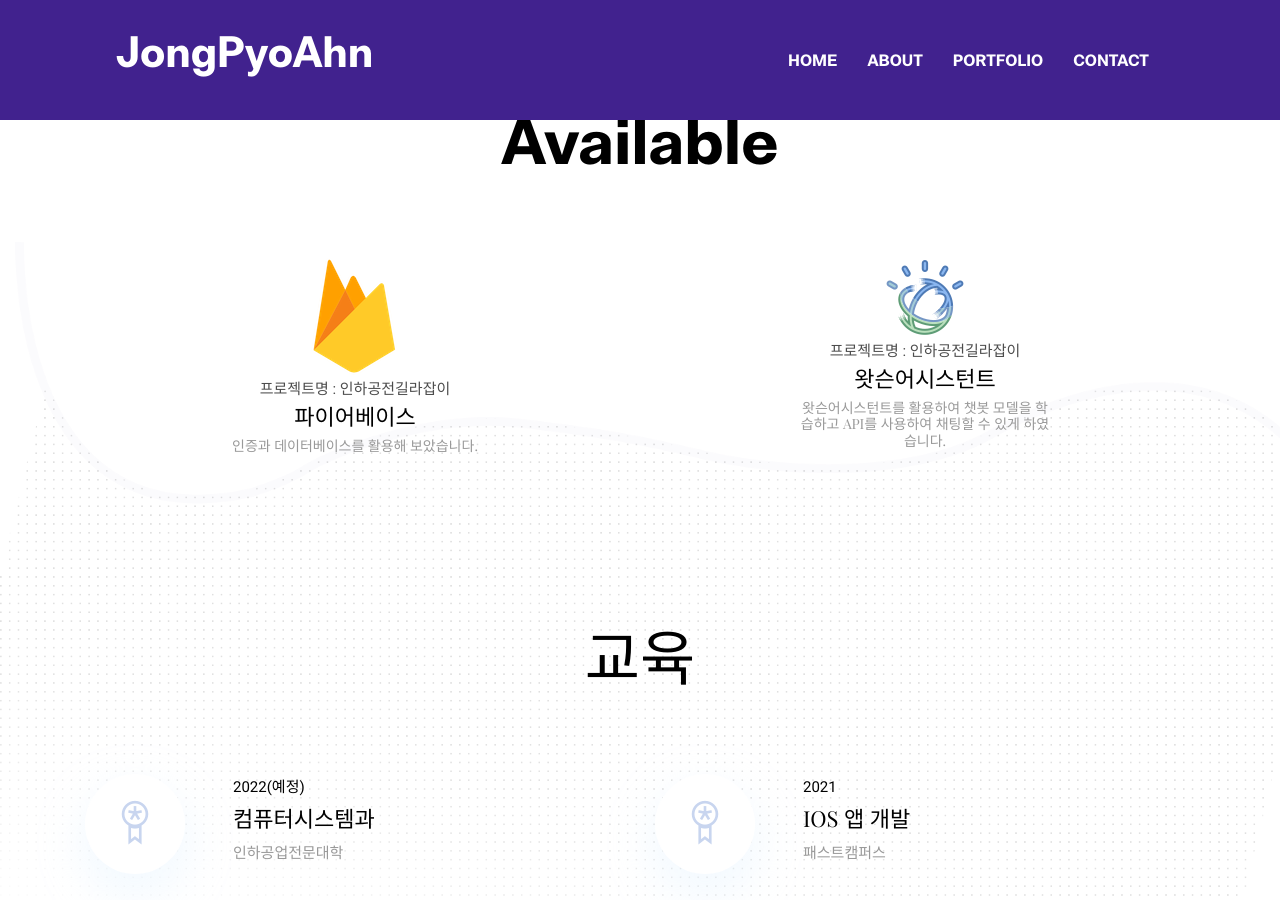
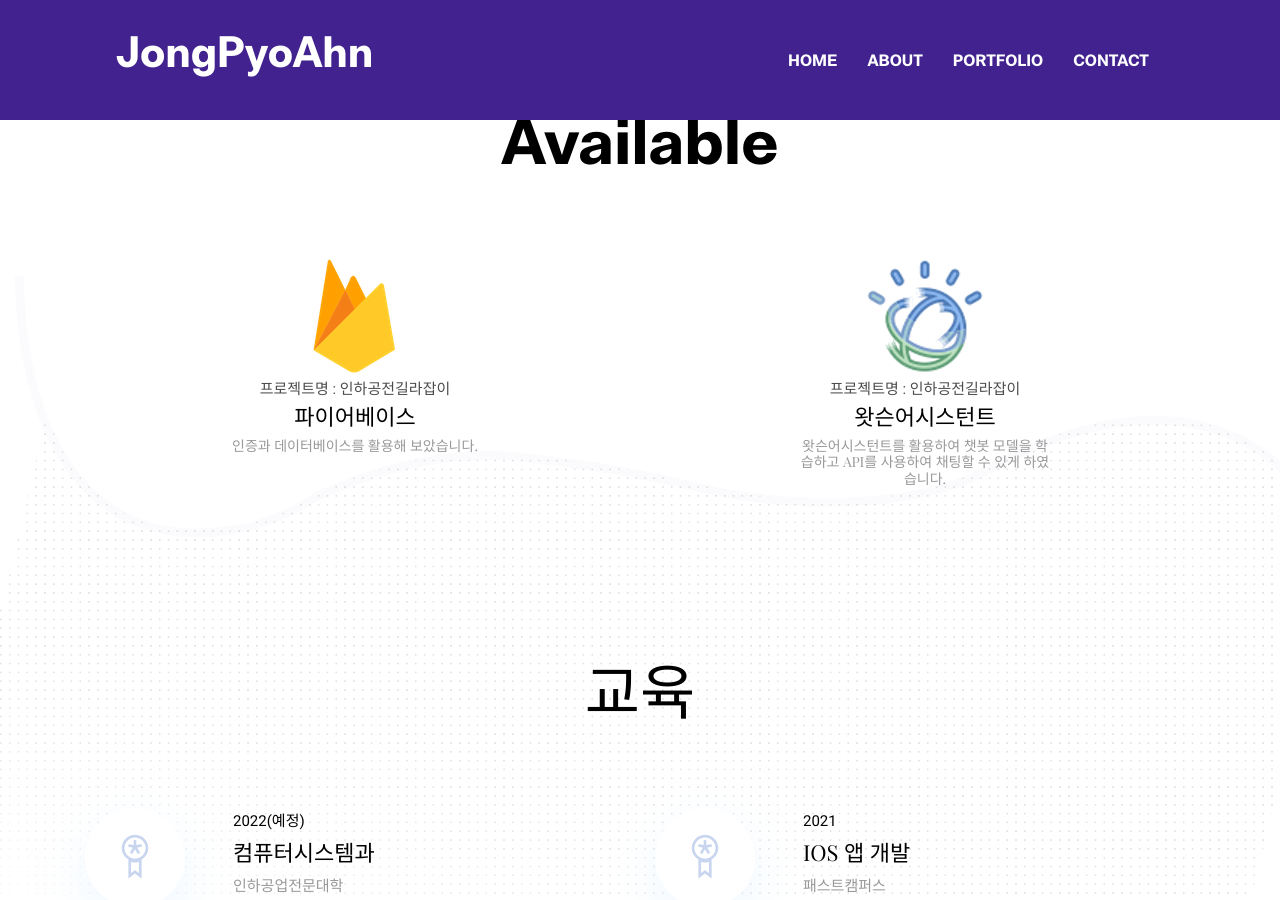
Before and after one commit to JongPyoAhn/JongPyoAhn.github.io, a Jekyll site: the page built from index.html, in a window 1280 px wide and 900 px high, scrolled down 1916 px. Built offline with Jekyll 4.4.1, drawn with Linux system fonts in a browser that asks for light colours; nearby versions of some CDN libraries.

Commit message:
blogdelete

```diff
--- a/_data/settings.yml
+++ b/_data/settings.yml
@@ -112,7 +112,7 @@ skills:
 experience-title: Available
 experience:
 - {name: 파이어베이스, icon: 'firebase.png', date: '프로젝트명 : 인하공전길라잡이', organization: '인증과 데이터베이스를 활용해 보았습니다.'}
-- {name: 왓슨어시스턴트, icon: 'watson.png', date: '프로젝트명 : 인하공전길라잡이', organization: '왓슨어시스턴트를 활용하여 챗봇 모델을 학습하고 API를 사용하여 채팅할 수 있게 하였습니다.'}
+- {name: 왓슨어시스턴트, icon: 'watson1.png', date: '프로젝트명 : 인하공전길라잡이', organization: '왓슨어시스턴트를 활용하여 챗봇 모델을 학습하고 API를 사용하여 채팅할 수 있게 하였습니다.'}
 #- {name: Senior UI Designer, icon: 'icon-3.png', date: 'Sep 2014 - Present', organization: 'THEMEFISHER'}
 
 
```
Also changed, not shown: assets/images/experience/watson.png (deleted), assets/images/experience/watson1.png (added).
